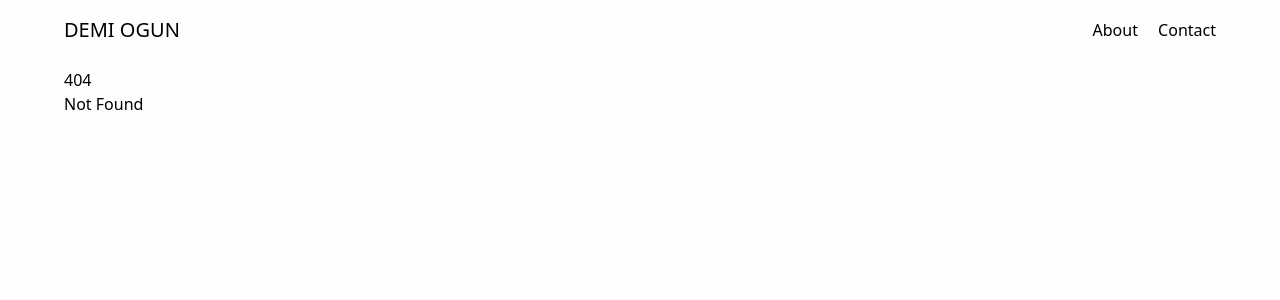
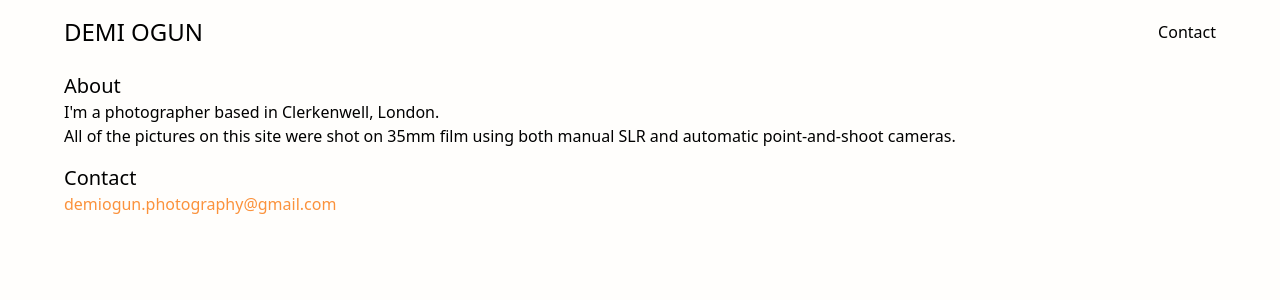
Before and after one commit to demioo/photos, a SvelteKit app: page /contact in a window 1280 px wide. Before the commit this address had no page. Shown: the top 300 px of the page. Built offline with nearby package versions, Linux system fonts and the light colour scheme.

Commit message:
contact page + svelte speed insights

```diff
--- a/package.json
+++ b/package.json
@@ -34,6 +34,7 @@
 	},
 	"type": "module",
 	"dependencies": {
-		"@sanity/client": "^6.15.20"
+		"@sanity/client": "^6.15.20",
+		"@vercel/speed-insights": "^1.0.10"
 	}
 }
--- a/src/lib/components/Header.svelte
+++ b/src/lib/components/Header.svelte
@@ -1,9 +1,8 @@
 <nav class="flex justify-between items-center py-4 mb-2 bg-[#fffefc] w-full sticky top-0 z-50">
   <a href="/">
-    <h1 class="text-xl">DEMI OGUN</h1>
+    <h1 class="text-2xl">DEMI OGUN</h1>
   </a>
   <div>
-    <a href="/about" class="ml-4">About</a>
     <a href="/contact" class="ml-4">Contact</a>
   </div>
 </nav>
--- a/src/routes/+layout.svelte
+++ b/src/routes/+layout.svelte
@@ -1,6 +1,9 @@
 <script>
   import '../app.css';
   import Header from '$lib/components/Header.svelte';
+  import { injectSpeedInsights } from '@vercel/speed-insights/sveltekit';
+
+  injectSpeedInsights();
 </script>
 
 <Header />
--- /dev/null
+++ b/src/routes/contact/+page.svelte
@@ -0,0 +1,16 @@
+<div>
+  <div class="mb-4">
+    <h2 class="text-xl">About</h2>
+    <p>I'm a photographer based in Clerkenwell, London.</p>
+    <p>
+      All of the pictures on this site were shot on 35mm film using both manual SLR and automatic
+      point-and-shoot cameras.
+    </p>
+  </div>
+  <div>
+    <h2 class="text-xl">Contact</h2>
+    <a class="text-orange-400" href="mailto:demiogun.photography@gmail.com"
+      >demiogun.photography@gmail.com</a
+    >
+  </div>
+</div>
```
Also changed, not shown: 1 other file (tests, documents, lock files or other folders).
